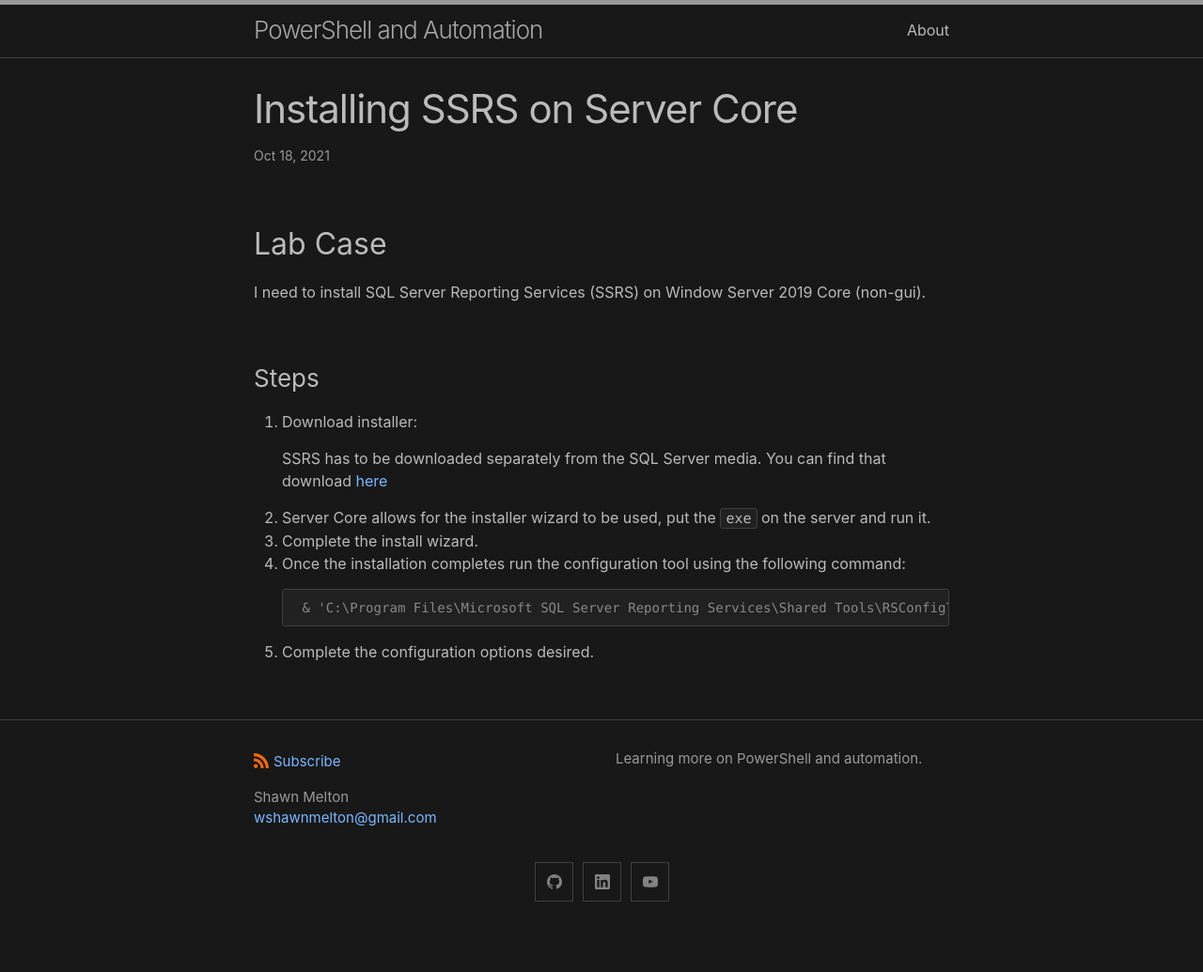
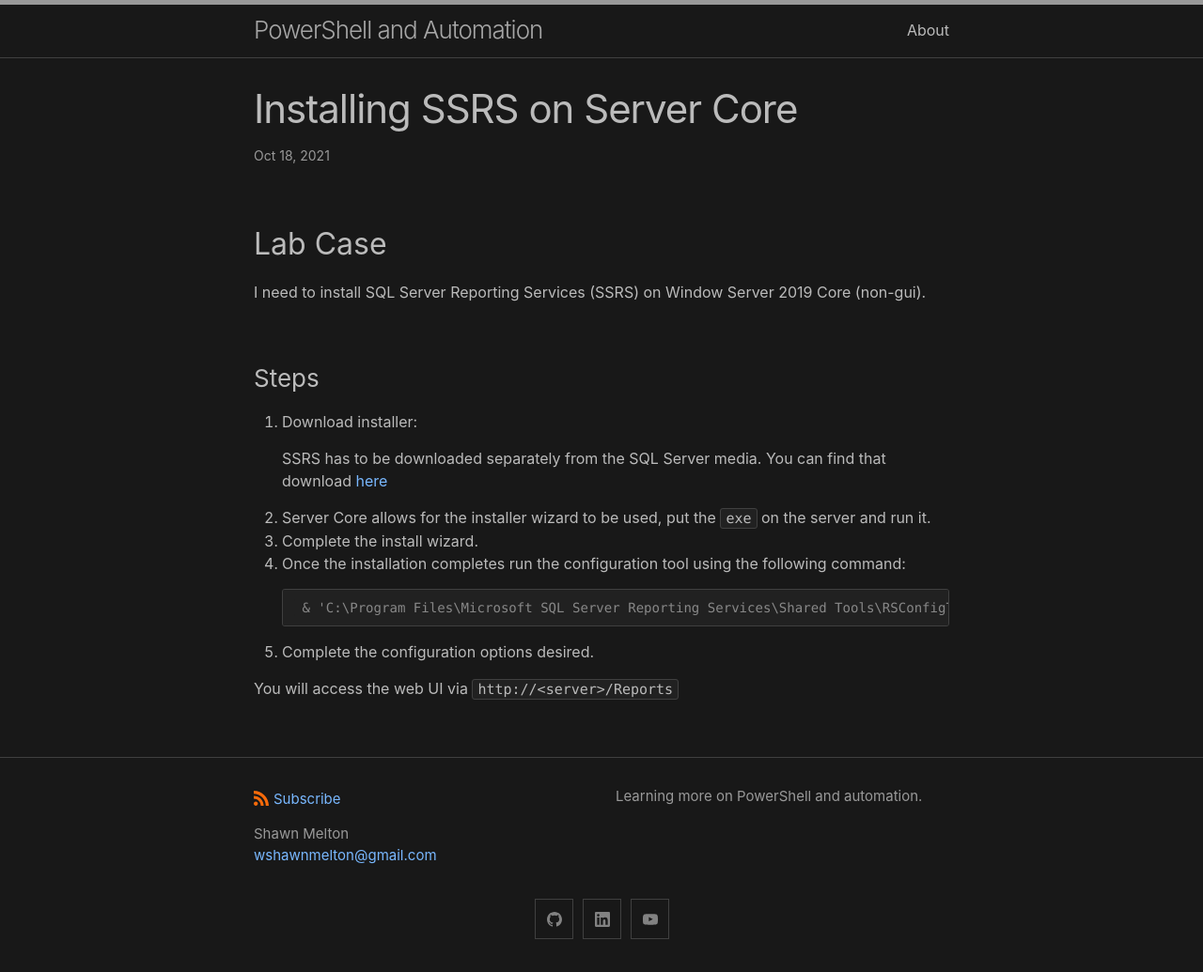
Before and after one commit to wsmelton/wsmelton.github.io, a Jekyll site: the page built from _posts/2021-10-18-install-ssrs-on-server-core.md, in a window 1280 px wide. Shown: the whole page at 94% size. Built offline with Jekyll 4.4.1, drawn with Linux system fonts in a browser that asks for light colours; before the commit the page ends 995 px from its top, so only the background shows below that.

Commit message:
ssrs - adding url reference

````diff
--- a/_posts/2021-10-18-install-ssrs-on-server-core.md
+++ b/_posts/2021-10-18-install-ssrs-on-server-core.md
@@ -23,3 +23,5 @@ I need to install SQL Server Reporting Services (SSRS) on Window Server 2019 Cor
     ```
 
 1. Complete the configuration options desired.
+
+You will access the web UI via `http://<server>/Reports`
````
